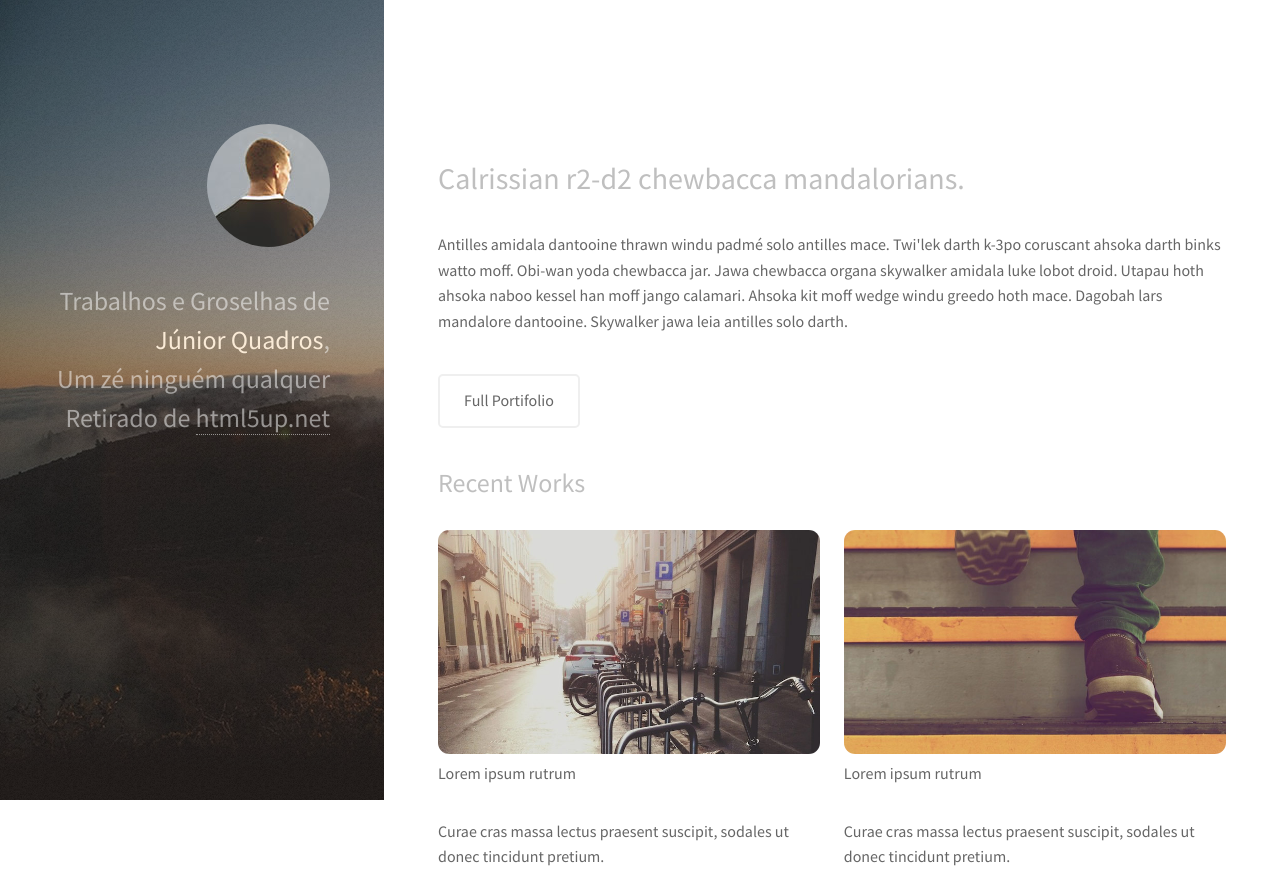
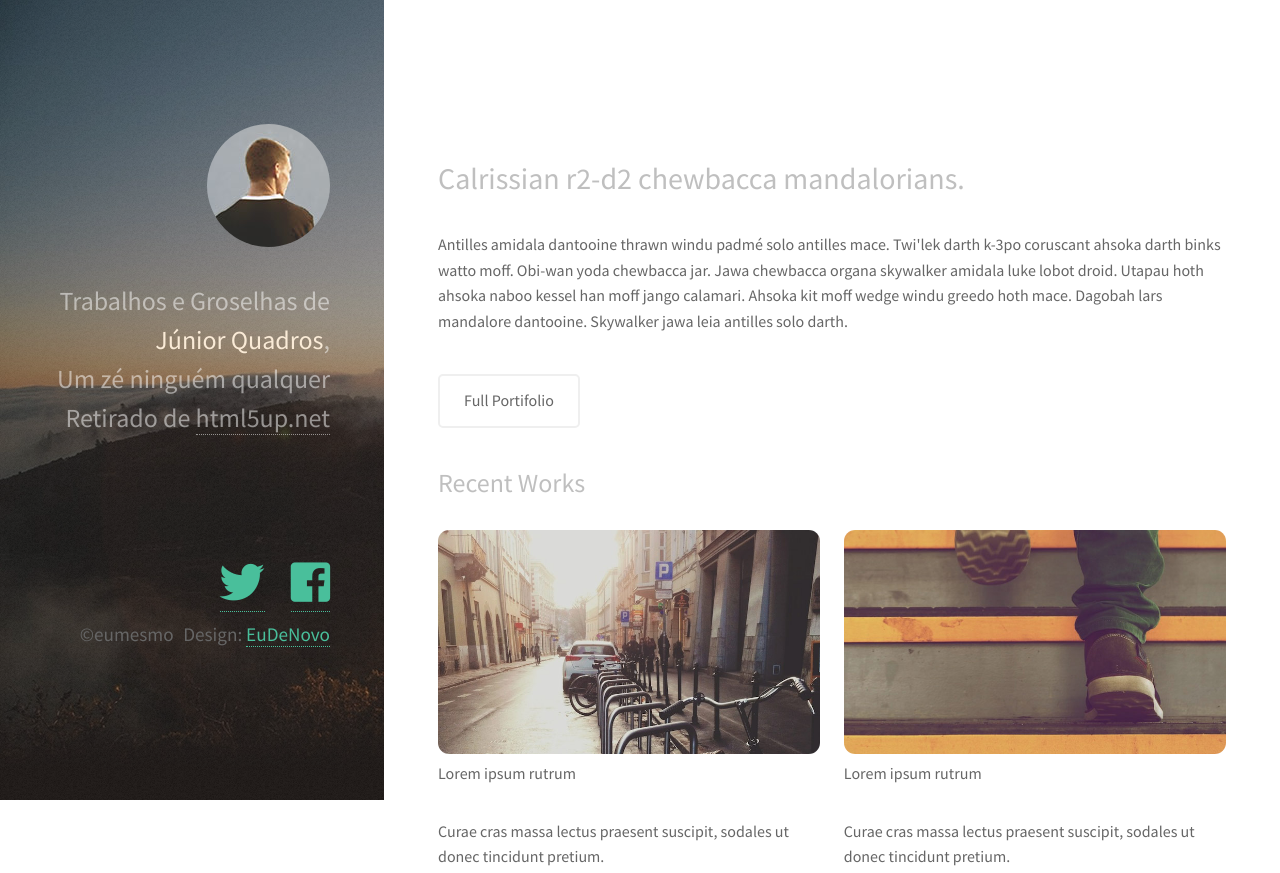
Before and after one commit to jrquadros/CSS, a plain HTML site: page strata/index.html in a window 1280 px wide. Shown: the top 873 px of the page. Drawn offline with Linux system fonts and the light colour scheme.

Commit message:
CSS - Footer

```diff
--- a/strata/css/style.css
+++ b/strata/css/style.css
@@ -197,6 +197,26 @@ li{
     border-radius: 1em;
 }
 
+.main-footer{
+    position: fixed;
+    bottom: 0;
+    width: 30%;
+    left: 0;
+    padding: 0 54px 150px 0;
+    box-sizing: border-box;
+    text-align: right;
+}
+
+.copyright{
+    text-decoration: none;
+    font-size: 1.2em;
+}
+
+.copyright li{
+    list-style-type: none;
+    display: inline-block;
+}
+
 /* Grid */
 
 .row{
@@ -298,7 +318,7 @@ textarea{
 .button-default-stroke:hover{
     color: #49bf9d;
     border-color: #49bf9d;
-    background-color: white;
+    background-color: white
 }
 
 .button-default-small{
--- a/strata/index.html
+++ b/strata/index.html
@@ -529,6 +529,16 @@
 
 
 </main>
-<footer class="main-footer"></footer>
+<footer class="main-footer">
+
+    <ul class="ul-icons footer-icon">
+        <li><a href="#" class="icon-link"> <i class="fab fa-twitter"></i></a></li>
+        <li><a href="#" class="icon-link"> <i class="fab fa-facebook-square"></i></a></li>
+    </ul>
+    <ul class="copyright">
+        <li>&copy;eumesmo</li><li>Design: <a href="#">EuDeNovo</a></li>
+    </ul>
+
+</footer>
 </body>
 </html>
```
